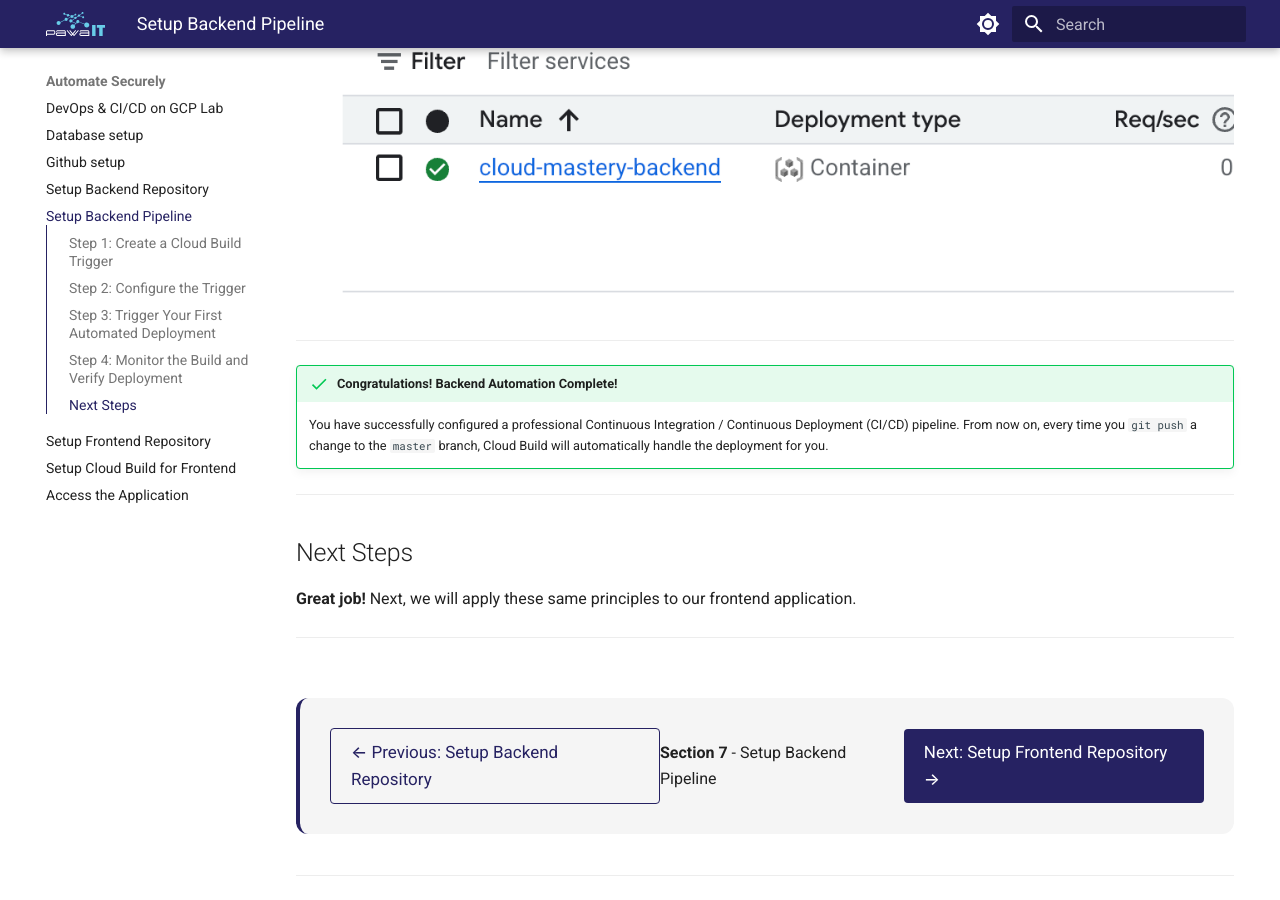
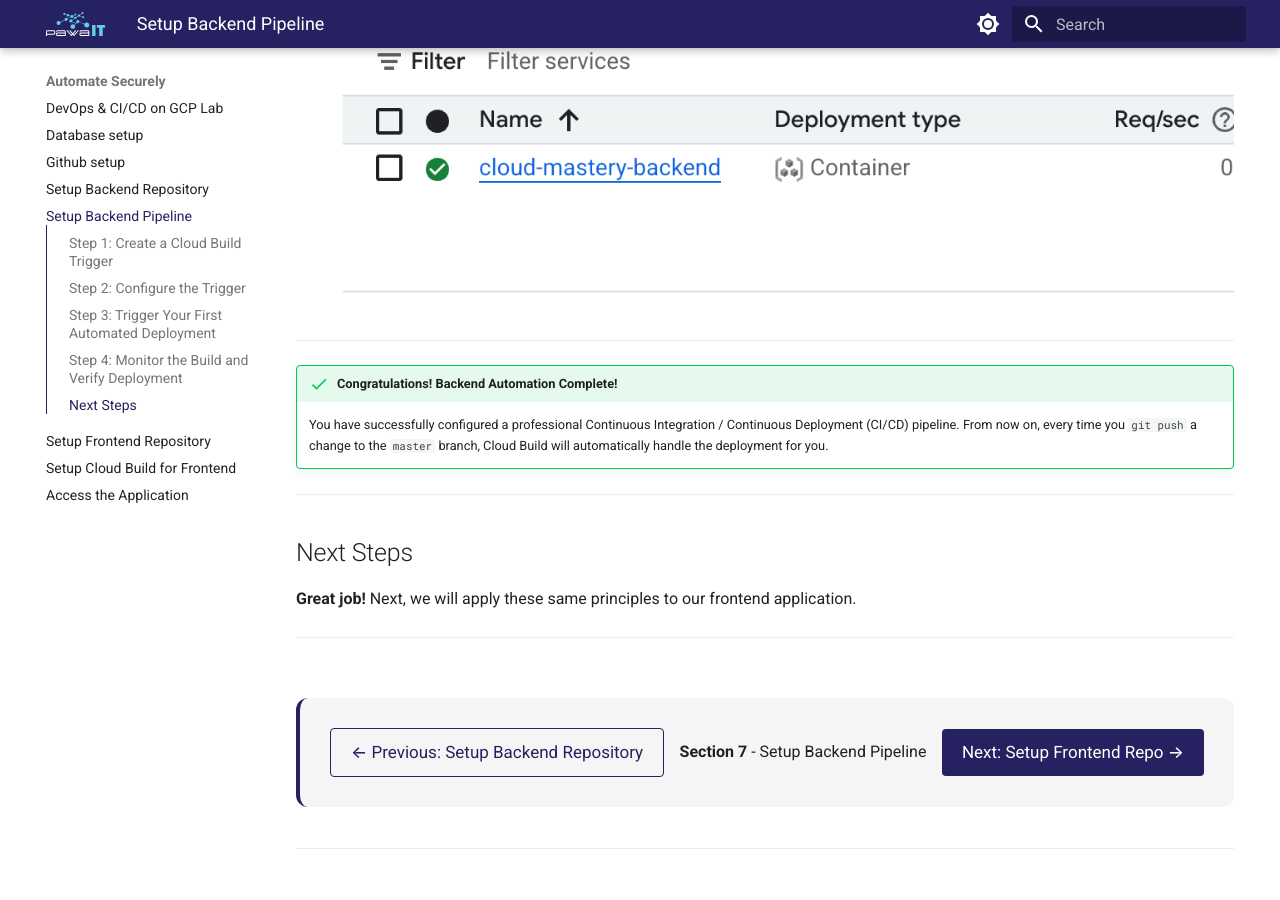
Before and after one commit to Pawa-IT-Solutions/cloud-mastery-docs, an MkDocs documentation site: the page built from docs/setup-backend-pipeline.md, in a window 1280 px wide and 900 px high, scrolled down 13147 px. Built offline with MkDocs 1.6.1 and Material for MkDocs 9.7.7, drawn with Linux system fonts in a browser that asks for light colours; after the commit the page ends 14020 px from its top, so only the background shows below that.

Commit message:
updates on docs

```diff
--- a/docs/setup-backend-pipeline.md
+++ b/docs/setup-backend-pipeline.md
@@ -137,7 +137,7 @@ To trigger our pipeline, we need to push a new commit to our GitHub repository.
     <span><strong>Section 7</strong> -  Setup Backend Pipeline </span>
   </div>
   <div class="nav-item">
-    <a href="../setup-frontend-repository" class="btn-primary">Next: Setup Frontend Repository →</a>
+    <a href="../setup-frontend-repository" class="btn-primary">Next: Setup Frontend Repo →</a>
   </div>
 </div>
 ---
```
